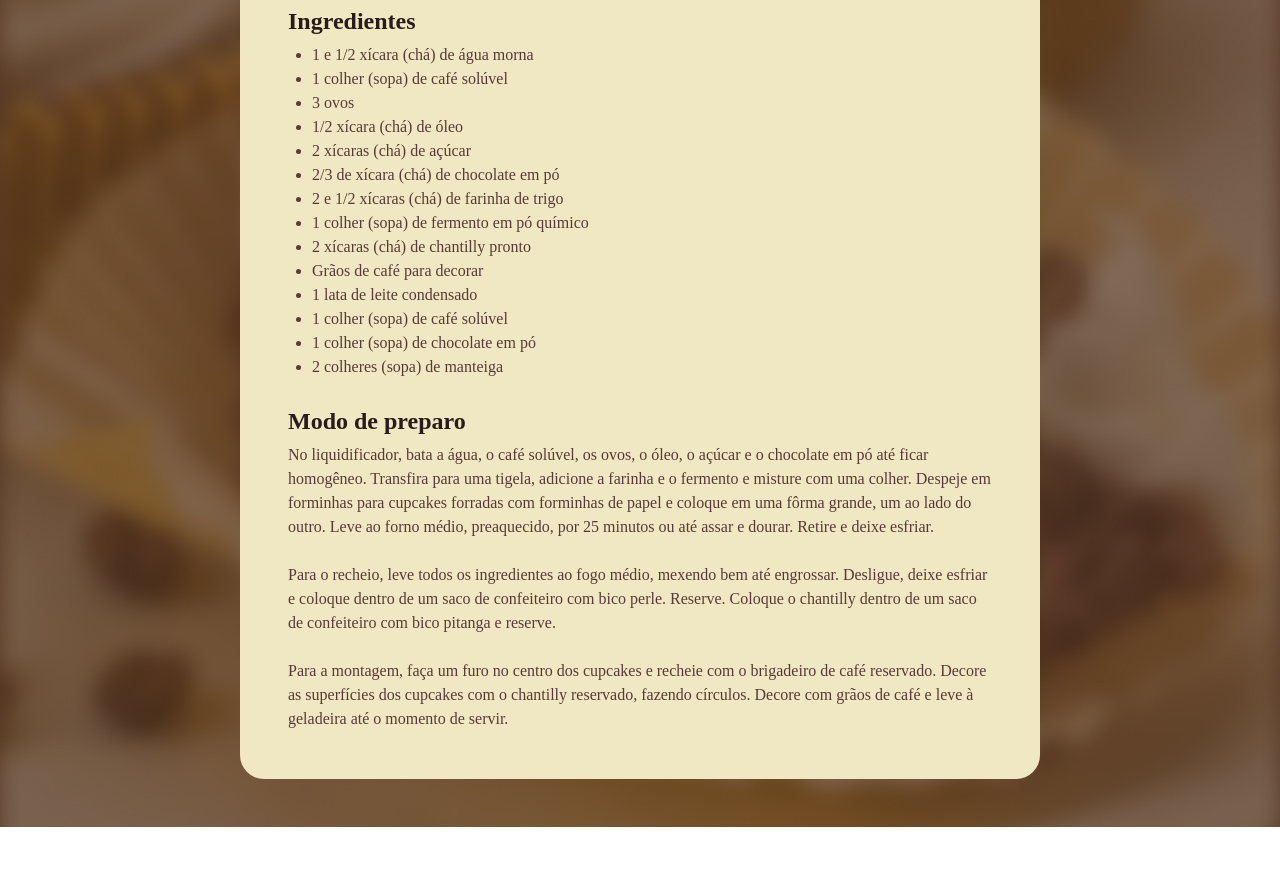
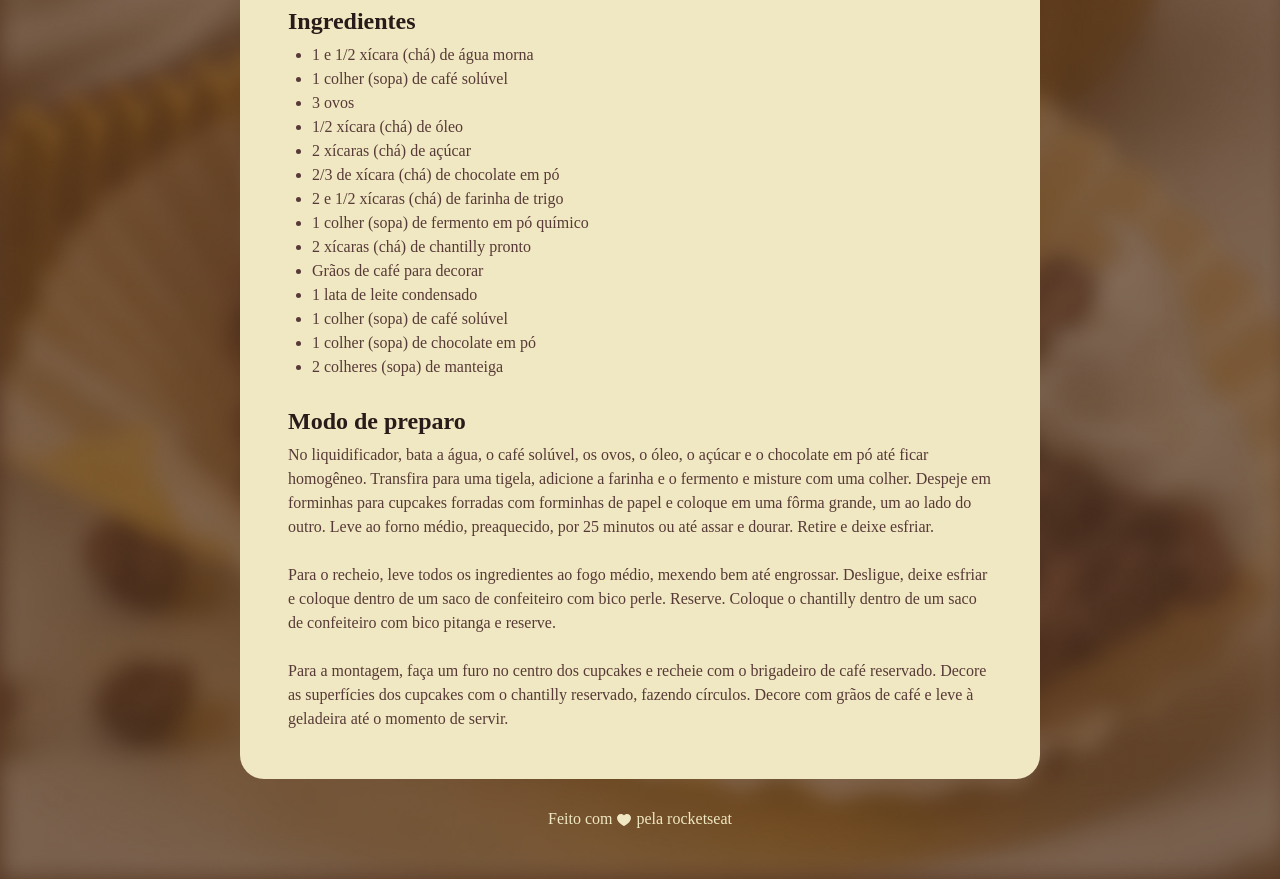
Before and after one commit to emersonescodes/pagina-de-receita, a plain HTML site: page index.html in a window 1280 px wide. Shown: the part 720-1599 px from the top of the page. Before the commit the page ends 1547 px from the top, so only its background shows below. Drawn offline with Linux system fonts and the light colour scheme; a web font is replaced by a local one.

Commit message:
adding footer tag and content

```diff
--- a/index.html
+++ b/index.html
@@ -48,5 +48,8 @@
             </section>
         </main>
     </div>
+    <footer>
+        Feito com <img src="assets/heart.svg" alt="ícone de coração"> pela rocketseat
+    </footer>
 </body>
 </html>
--- a/style.css
+++ b/style.css
@@ -19,7 +19,7 @@ img {
 }
 
 #page {
-    margin: 48px auto;
+    margin: 48px auto 28px auto;
     width: 800px;
     padding: 24px;
     background-color: #F0E8C2;
@@ -56,3 +56,13 @@ h1, h2 {
 ul {
     padding-left: 24px;
 }
+
+footer {
+    color: #F0E8C2;
+    text-align: center;
+    padding-bottom: 48px;
+}
+
+footer img {
+    vertical-align: middle;
+}
```
Also changed, not shown: assets/heart.svg (added).
